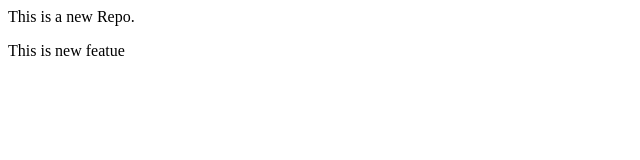
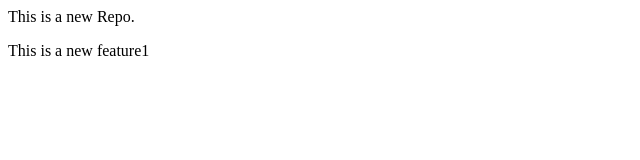
Before and after one commit to Bhupatsahu/LocalRepo, a plain HTML site: page index.html in a window 1280 px wide. Shown: the full height of the page, 0-640 px from the left. Drawn offline with Linux system fonts and the light colour scheme.

Commit message:
Add new feature1

```diff
--- a/index.html
+++ b/index.html
@@ -1,2 +1,2 @@
 <p>This is a new Repo.</p>
-<p>This is new featue</p>
+<p>This is a new feature1</p>
```
